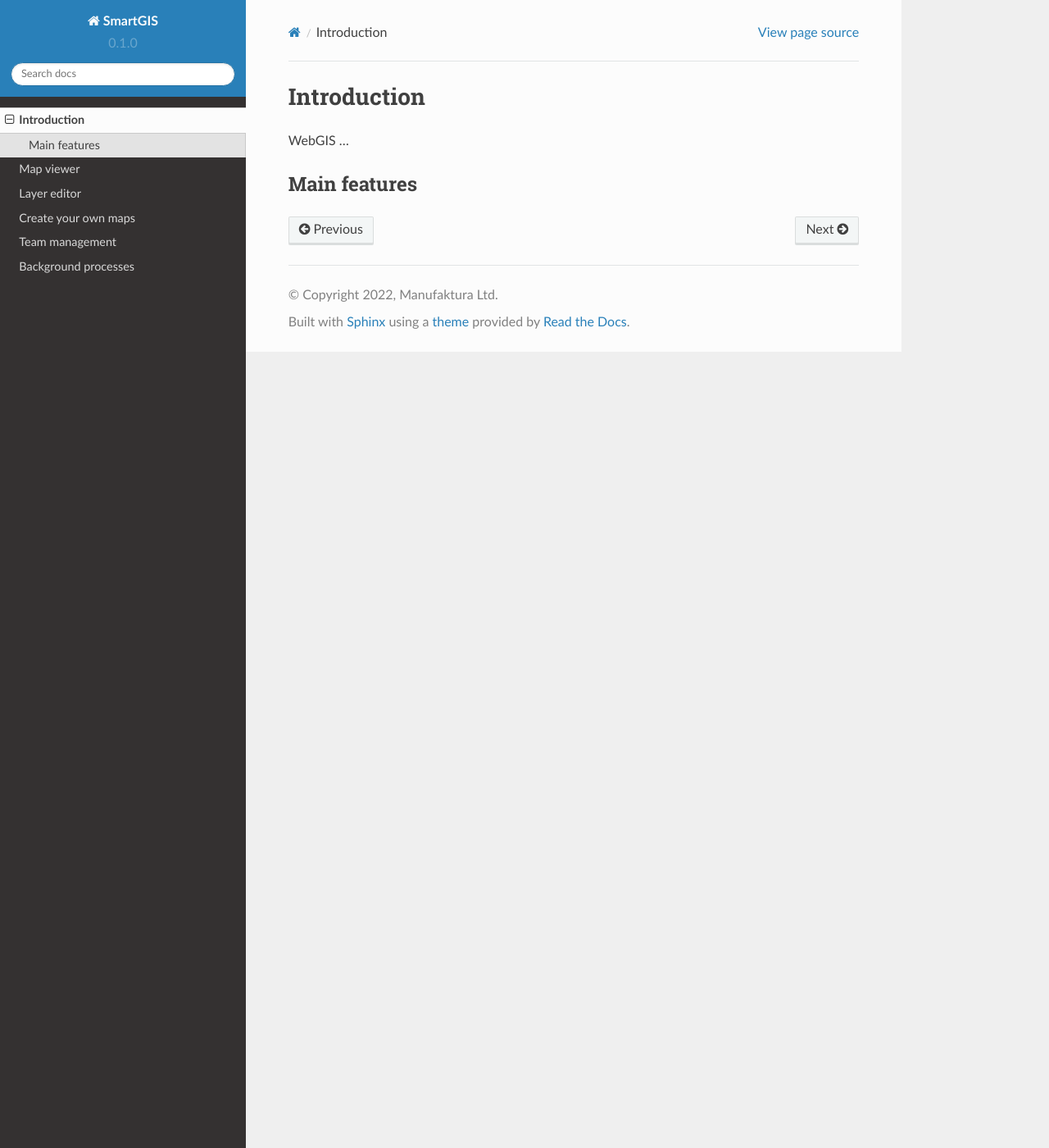
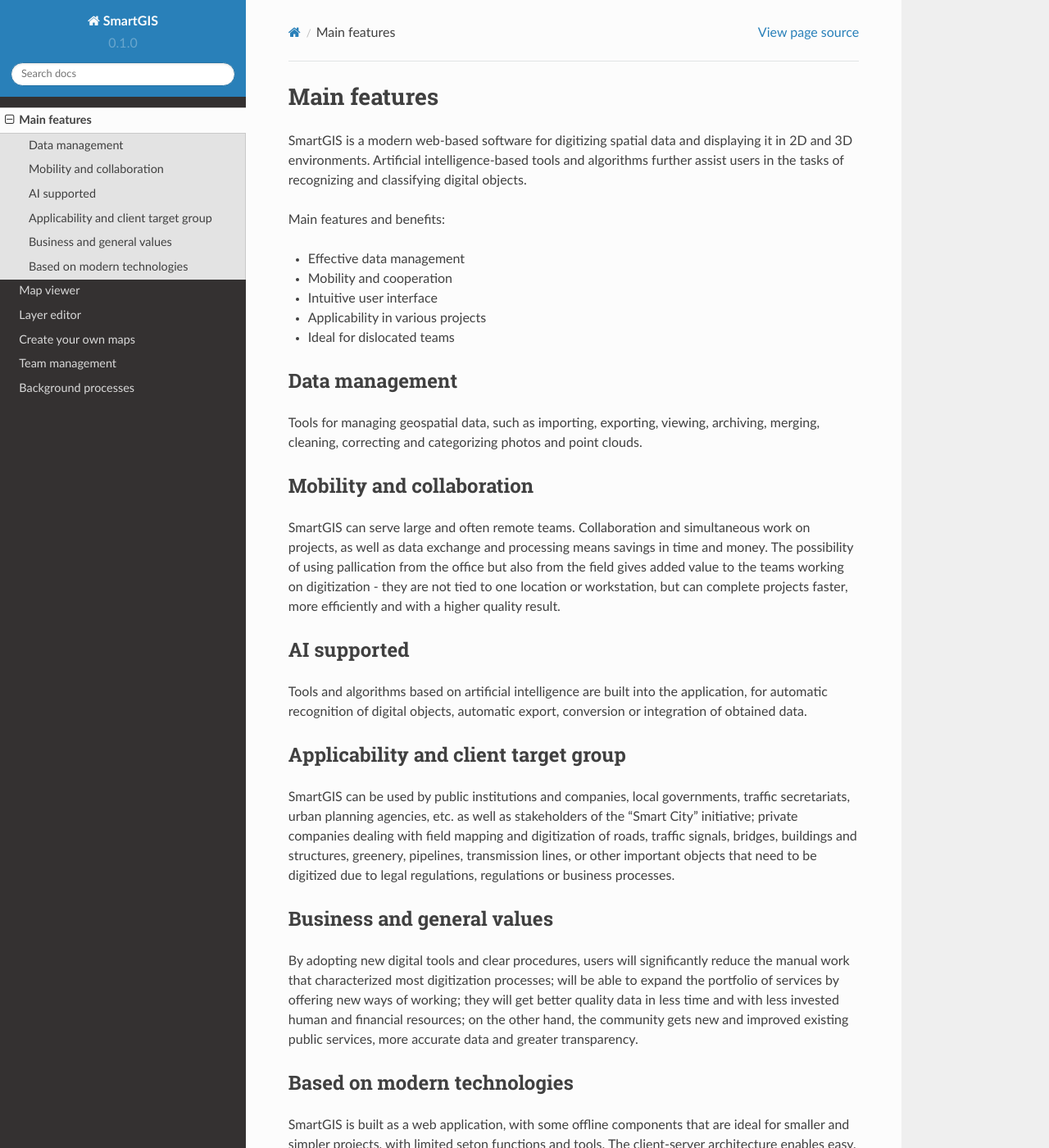
Before and after one commit to aprojanos/smartgis-tutorial, a Sphinx documentation site: the page built from docs/source/introduction.rst, in a window 1280 px wide and 1400 px high. Shown: the whole window at 82% size. Built offline with Sphinx 7.4.7 and the Read the Docs theme 2.0.0, drawn with Linux system fonts in a browser that asks for light colours; some of the changed text lies outside the part shown.

Commit message:
introduction taken from Valentina's web page

```diff
--- a/docs/source/introduction.rst
+++ b/docs/source/introduction.rst
@@ -1,8 +1,35 @@
-Introduction
+Main features
 =============
+SmartGIS is a modern web-based software for digitizing spatial data and displaying it in 2D and 3D environments. Artificial intelligence-based tools and algorithms further assist users in the tasks of recognizing and classifying digital objects.
 
-WebGIS ...
+Main features and benefits:
 
+* Effective data management
+* Mobility and cooperation
+* Intuitive user interface
+* Applicability in various projects
+* Ideal for dislocated teams
 
-Main features
--------------
+Data management
+---------------
+Tools for managing geospatial data, such as importing, exporting, viewing, archiving, merging, cleaning, correcting and categorizing photos and point clouds.
+
+Mobility and collaboration
+--------------------------
+SmartGIS can serve large and often remote teams. Collaboration and simultaneous work on projects, as well as data exchange and processing means savings in time and money. The possibility of using pallication from the office but also from the field gives added value to the teams working on digitization - they are not tied to one location or workstation, but can complete projects faster, more efficiently and with a higher quality result.
+
+AI supported
+------------
+Tools and algorithms based on artificial intelligence are built into the application, for automatic recognition of digital objects, automatic export, conversion or integration of obtained data.
+
+Applicability and client target group
+--------------------------------------
+SmartGIS can be used by public institutions and companies, local governments, traffic secretariats, urban planning agencies, etc. as well as stakeholders of the "Smart City" initiative; private companies dealing with field mapping and digitization of roads, traffic signals, bridges, buildings and structures, greenery, pipelines, transmission lines, or other important objects that need to be digitized due to legal regulations, regulations or business processes.
+
+Business and general values
+---------------------------
+By adopting new digital tools and clear procedures, users will significantly reduce the manual work that characterized most digitization processes; will be able to expand the portfolio of services by offering new ways of working; they will get better quality data in less time and with less invested human and financial resources; on the other hand, the community gets new and improved existing public services, more accurate data and greater transparency.
+
+Based on modern technologies
+----------------------------
+SmartGIS is built as a web application, with some offline components that are ideal for smaller and simpler projects, with limited seton functions and tools. The client-server architecture enables easy, fast and efficient use regardless of location (Internet connection is necessary). The software also works on average PCs/laptops on modern Internet browsers.
```
